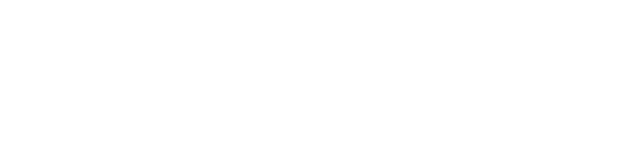
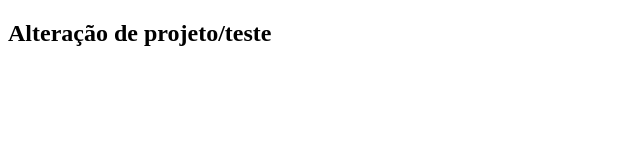
Before and after one commit to filippemonteiro/aula_12_github, a plain HTML site: page index.html in a window 1280 px wide. Shown: the whole page, without its empty margins (0-640 px from the left). Drawn offline with Linux system fonts and the light colour scheme.

Commit message:
Alteração de arquivo

```diff
--- a/index.html
+++ b/index.html
@@ -6,6 +6,6 @@
   <title>Document</title>
 </head>
 <body>
-
+  <h2>Alteração de projeto/teste</h2>
 </body>
 </html>
```
